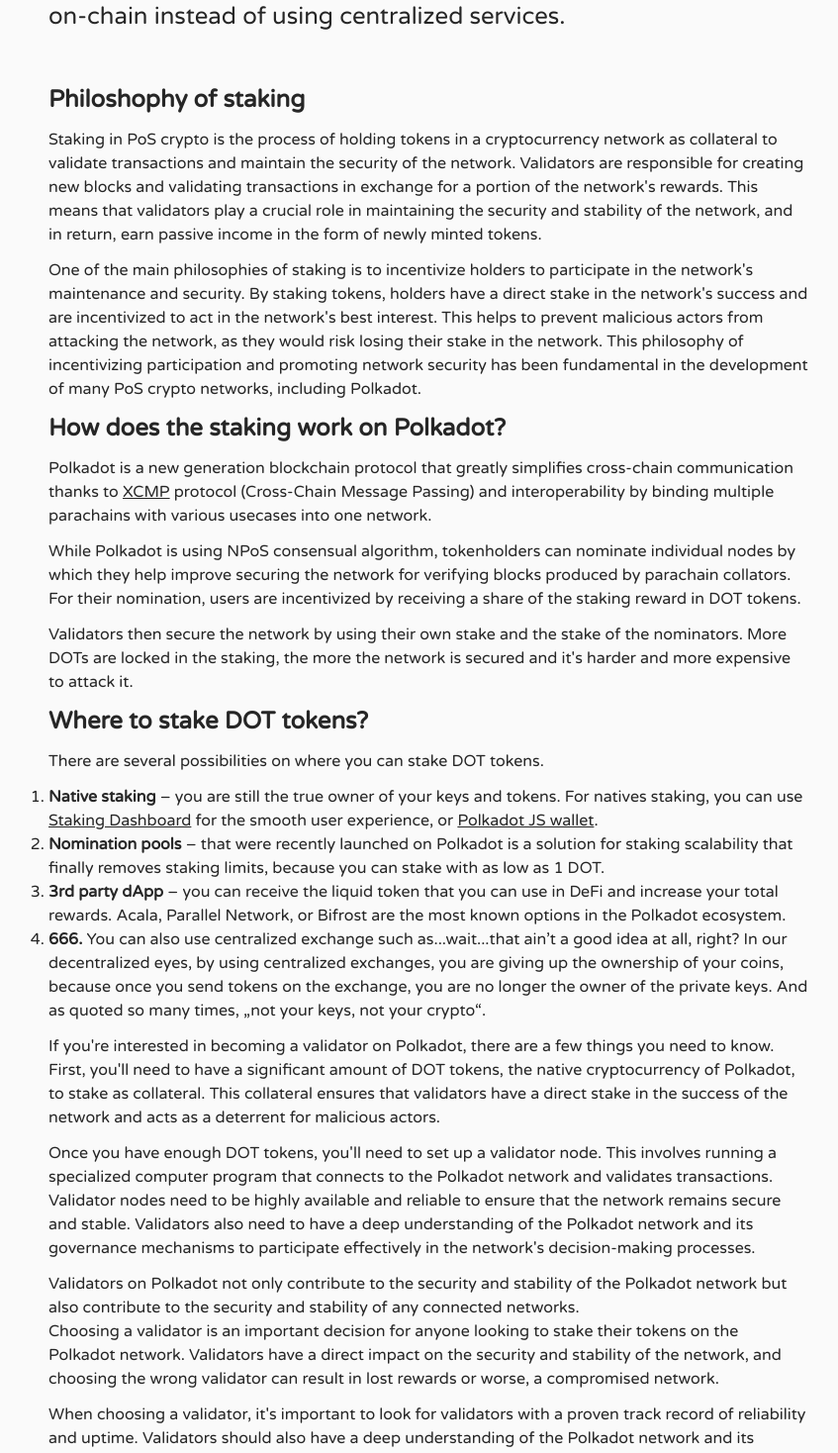
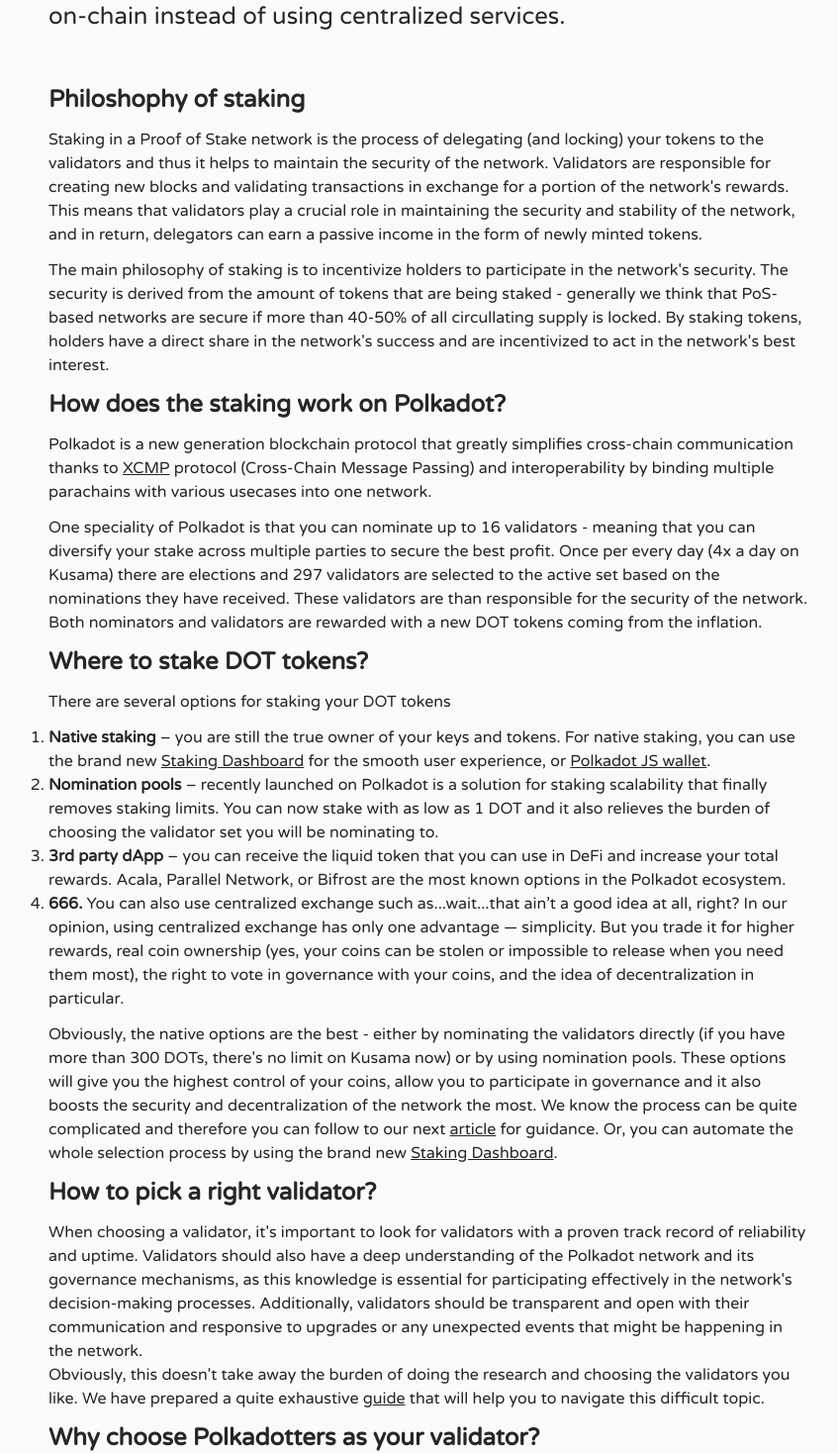
Before and after one commit to polkadotters/polkadotters-web, a Next.js app: page /staking/how-1 in a window 1280 px wide. Shown: the part 403-1871 px from the top of the page at 99% size, without its empty margins (207-1054 px from the left). Built offline with nearby package versions, Linux system fonts and the light colour scheme; no server answers.

Commit message:
Polish the texts

```diff
--- a/content/project_articles.json
+++ b/content/project_articles.json
@@ -1,12 +1,12 @@
 [
   {
-    "title": "Staking series: #1 Polkadot staking — Why and where stake your tokens?",
+    "title": "Staking series: #1 Polkadot staking — Why and where can you stake your tokens?",
     "link": "/staking/how-1",
     "brief": "This brief article will outline the basics of staking, what options are out there and will also you explain why it matters to stake directly on-chain instead of using centralized services.",
     "cover": "https://miro.medium.com/max/1400/1*yEEWdlsL7XPvONgzDOMyrQ.png"
   },
   {
-    "title": "Staking series: #2 Polkadot staking — A tutorial for Polkadot and Kusama?",
+    "title": "Staking series: #2 Polkadot staking — A tutorial for Polkadot and Kusama",
     "link": "/staking/how-2",
     "brief": "Out next guide will show you how to safely stake your DOT/KSM tokens. We will use the Polkadot network as an example but the same process applies to Kusama as well.",
     "cover": "https://miro.medium.com/max/1400/1*yEEWdlsL7XPvONgzDOMyrQ.png"
--- a/pages/staking/how-1.tsx
+++ b/pages/staking/how-1.tsx
@@ -85,23 +85,22 @@
                     <div className="py-10 flex flex-col gap-20">
                         <h1 className={'text-5xl font-bold text-center'}>Why and where to stake your DOT/KSM tokens?</h1>
                         <span className={'text-2xl'}>
-                                This brief article will outline the basics of staking, what options are out there and will also you explain why
+                                This brief article will outline the basics of staking, what options are out there and will also explain you why
                                 it matters to stake directly on-chain instead of using centralized services.
                             </span>
                     </div>
                     <h2 className={'text-2xl font-bold text-left my-3'}>Philoshophy of staking</h2>
                     <p>
-                        Staking in PoS crypto is the process of holding tokens in a cryptocurrency network as collateral to validate transactions and
+                        Staking in a Proof of Stake network is the process of delegating (and locking) your tokens to the validators and thus it helps to
                         maintain the security of the network. Validators are responsible for creating new blocks and validating transactions in exchange
                         for a portion of the network's rewards. This means that validators play a crucial role in maintaining the security and
-                        stability of the network, and in return, earn passive income in the form of newly minted tokens.
+                        stability of the network, and in return, delegators can earn a passive income in the form of newly minted tokens.
                     </p>
                     <p className={'my-3'}>
-                        One of the main philosophies of staking is to incentivize holders to participate in the network's maintenance and security.
-                        By staking tokens, holders have a direct stake in the network's success and are incentivized to act in the network's best interest.
-                        This helps to prevent malicious actors from attacking the network, as they would risk losing their stake in the network.
-                        This philosophy of incentivizing participation and promoting network security has been fundamental in the development of many
-                        PoS crypto networks, including Polkadot.
+                        The main philosophy of staking is to incentivize holders to participate in the network's security.
+                        The security is derived from the amount of tokens that are being staked - generally we think that PoS-based networks are secure
+                        if more than 40-50% of all circullating supply is locked.
+                        By staking tokens, holders have a direct share in the network's success and are incentivized to act in the network's best interest.
                     </p>
                     <h2 className={'text-2xl font-bold text-left my-3'}>How does the staking work on Polkadot?</h2>
                     <p>
@@ -110,52 +109,43 @@
                         (Cross-Chain Message Passing) and interoperability by binding multiple parachains with various usecases into one network.
                     </p>
                     <p className={'my-3'}>
-                        While Polkadot is using NPoS consensual algorithm, tokenholders can nominate individual nodes by which they help improve securing
-                        the network for verifying blocks produced by parachain collators. For their nomination, users are incentivized by receiving a
-                        share of the staking reward in DOT tokens.
-                    </p>
-                    <p>
-                        Validators then secure the network by using their own stake and the stake of the nominators. More DOTs are locked in the staking,
-                        the more the network is secured and it's harder and more expensive to attack it.
+                        One speciality of Polkadot is that you can nominate up to 16 validators - meaning that you can diversify your stake across multiple parties
+                        to secure the best profit. Once per every day (4x a day on Kusama) there are elections and 297 validators are selected to the active set
+                        based on the nominations they have received. These validators are than responsible for the security of the network.
+                        Both nominators and validators are rewarded with a new DOT tokens coming from the inflation.
                     </p>
                     <h2 className={'text-2xl font-bold text-left my-3'}>Where to stake DOT tokens?</h2>
-                    <p>There are several possibilities on where you can stake DOT tokens.</p>
+                    <p>There are several options for staking your DOT tokens</p>
                     <p className={'my-3'}>
                     <ul className='list-outside list-decimal my-3'>
-                        <li><span className='font-bold'>Native staking</span> – you are still the true owner of your keys and tokens. For natives staking, you can
-                        use <a href="https://staking.polkadot.network/" className="underline" target='_blank'>Staking Dashboard</a> for the smooth
+                        <li><span className='font-bold'>Native staking</span> – you are still the true owner of your keys and tokens. For native staking, you can
+                        use the brand new <a href="https://staking.polkadot.network/" className="underline" target='_blank'>Staking Dashboard</a> for the smooth
                         user experience, or <a href="https://polkadot.js.org/apps/?rpc=wss%3A%2F%2Frpc.dotters.network%2Fpolkadot#/staking" className="underline" target='_blank'>Polkadot JS wallet</a>.</li>
-                        <li><span className='font-bold'> Nomination pools</span> – that were recently launched on Polkadot is a solution for staking scalability that finally removes staking limits, because you can stake with as low as 1 DOT.</li>
+                        <li><span className='font-bold'> Nomination pools</span> – recently launched on Polkadot is a solution for staking scalability that finally removes staking limits.
+                        You can now stake with as low as 1 DOT and it also relieves the burden of choosing the validator set you will be nominating to.</li>
                         <li><span className='font-bold'>3rd party dApp</span> – you can receive the liquid token that you can use in DeFi and increase your total rewards. Acala, Parallel Network, or Bifrost are the most known options in the Polkadot ecosystem.</li>
-                        <li><span className='font-bold'>666.</span> You can also use centralized exchange such as...wait...that ain’t a good idea at all, right? In our decentralized eyes, by using centralized exchanges, you are giving up the ownership of your coins, because once you send tokens on the exchange, you are no longer the owner of the private keys. And as quoted so many times, „not your keys, not your crypto“.</li>
+                        <li><span className='font-bold'>666.</span> You can also use centralized exchange such as...wait...that ain’t a good idea at all, right?
+                        In our opinion, using centralized exchange has only one advantage — simplicity. But you trade it for higher rewards, real coin ownership (yes, your coins can be stolen or impossible to release when you need them most), the right to vote in governance with your coins, and the idea of decentralization in particular.</li>
                     </ul>
                         <span className='font-bold'></span>
                     </p>
+
+                    <p>Obviously, the native options are the best - either by nominating the validators directly (if you have more than 300 DOTs, there's no limit on Kusama now)
+                        or by using nomination pools. These options will give you the highest control of your coins, allow you to participate in governance
+                        and it also boosts the security and decentralization of the network the most. We know the process can be quite complicated and therefore you can
+                        follow to our next <a href="/staking/how-2" className="underline">article</a> for guidance. Or, you can automate the whole selection process
+                        by using the brand new <a href="https://staking.polkadot.network/#/nominate" className="underline" target='_blank'>Staking Dashboard</a>.
+                    </p>
+                    <h2 className={'text-2xl font-bold text-left my-3'}>How to pick a right validator?</h2>
                     <p>
-                        If you're interested in becoming a validator on Polkadot, there are a few things you need to know. First, you'll need to have a significant amount of
-                        DOT tokens, the native cryptocurrency of Polkadot, to stake as collateral. This collateral ensures that validators have a direct stake in the
-                        success of the network and acts as a deterrent for malicious actors.
-                    </p>
-                    <p className='my-3'>
-                        Once you have enough DOT tokens, you'll need to set up a validator node. This involves running a specialized computer program that
-                        connects to the Polkadot network and validates transactions. Validator nodes need to be highly available and reliable to ensure
-                        that the network remains secure and stable. Validators also need to have a deep understanding of the Polkadot network and its governance
-                         mechanisms to participate effectively in the network's decision-making processes.
-                    </p>
-                    <p>
-                        Validators on Polkadot not only contribute to the security and stability of the Polkadot network but also contribute to the security
-                        and stability of any connected networks.
-                    </p>
-                    <p>
-                        Choosing a validator is an important decision for anyone looking to stake their tokens on the Polkadot network. Validators have a
-                        direct impact on the security and stability of the network, and choosing the wrong validator can result in lost rewards or
-                        worse, a compromised network.
-                    </p>
-                    <p className='my-3'>
                         When choosing a validator, it's important to look for validators with a proven track record of reliability and uptime.
                         Validators should also have a deep understanding of the Polkadot network and its governance mechanisms, as this knowledge is
                         essential for participating effectively in the network's decision-making processes. Additionally, validators should be
-                        transparent and open with their communication and provide regular updates to their delegators.
+                        transparent and open with their communication and responsive to upgrades or any unexpected events that might be happening in the network.
+                    </p>
+                    <p>
+                        Obviously, this doesn't take away the burden of doing the research and choosing the validators you like.
+                        We have prepared a quite exhaustive <a href="https://polkadotters.medium.com/staking-series-1-polkadot-staking-why-should-you-care-6edf0d9b1ce4" className="underline" target='_blank'>guide</a> that will help you to navigate this difficult topic.
                     </p>
 
                     <h2 className={'text-2xl font-bold text-left my-3'}>Why choose Polkadotters as your validator?</h2>
@@ -167,6 +157,8 @@
                             and tutorials to help build a strong and engaged Polkadot community.</li>
                         <li>Our track record speaks for itself: As active validators on	Polkadot and Kusama and many parachains such as Astar, Bifrost or HydraDX,
                             we've been operating without any issues and we're honest about what we do. You can trust us to keep your stake safe and secure.</li>
+                        <li>Performance - all of our validators are ran on bare metal servers meaning that it has amongst the highest block productions in the ecosystem resulting in a high APR.</li>
+                        <li>Decentralization - we never use public clouds like AWS or Azure. Some of our validators are already running on our own servers in Czechia and we gradually move the rest over there too.</li>
                         <li>We believe in on-chain governance: One of the key improvements that Polkadot brings to the blockchain space is its on-chain governance
                             system, and we fully support its spirit. We keep our users informed about the latest referenda and encourage participation to make sure that the community's voice is heard.</li>
                         <li>And last but not least, we have a sense of humor: We take our job seriously, but we don't take ourselves too seriously. Life's too 	short to be boring, so we try to bring a bit of fun to everything we do. Join us and let's stake our way to the moon together!</li>
```
Also changed, not shown: pages/about.tsx (+3 -4 lines), pages/staking/how-2.tsx (+5 -5 lines), pages/staking/how-3.tsx (+12 -12 lines).
